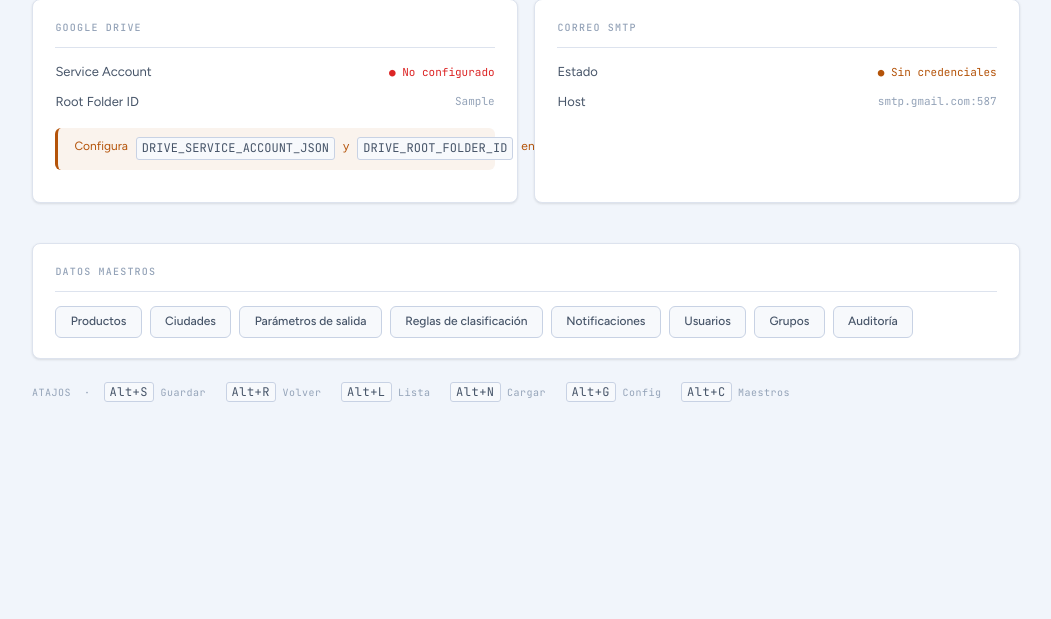
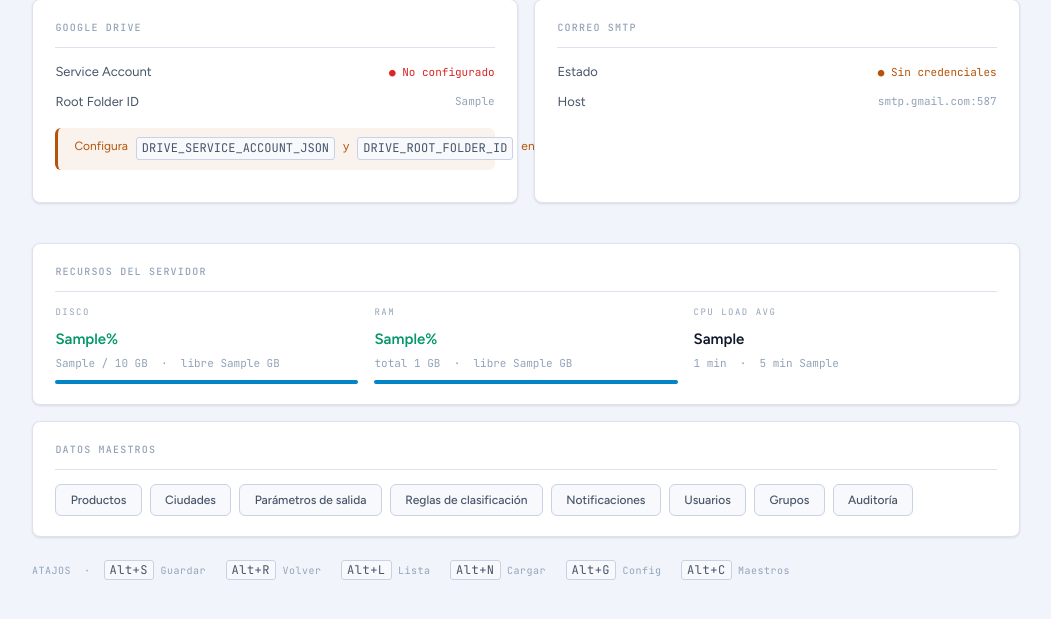
Before and after one commit to Proasepsis/despacha, a Django app: template core/templates/core/config.html in a window 1280 px wide. Shown: the part 119-738 px from the top of the page, without its empty margins (228-1279 px from the left). Run offline with Django 5.2, Linux system fonts and the light colour scheme; the template is opened without the code that fills it: most values are stand-ins (such as "Sample title", 1, 10 or a date in 2020); parts of the project's set-up code (start-up, migrations or seed data) failed here and were passed over.

Commit message:
feat: panel de recursos del servidor (disco, RAM, CPU load) en configuración

```diff
--- a/core/templates/core/config.html
+++ b/core/templates/core/config.html
@@ -59,6 +59,47 @@
 
 </div>
 
+<div class="card" style="margin-bottom:1rem;">
+    <div class="card-header">Recursos del servidor</div>
+    <div style="display:grid;grid-template-columns:repeat(3,1fr);gap:1rem;">
+
+        <div>
+            <div style="font-family:var(--font-mono);font-size:9px;text-transform:uppercase;letter-spacing:1.5px;color:var(--text-muted);margin-bottom:.5rem;">Disco</div>
+            <div style="font-size:15px;font-weight:600;color:{% if recursos.disco_usado_pct > 85 %}var(--danger){% elif recursos.disco_usado_pct > 70 %}var(--warning){% else %}var(--success){% endif %};">
+                {{ recursos.disco_usado_pct }}%
+            </div>
+            <div style="font-family:var(--font-mono);font-size:11px;color:var(--text-muted);margin-top:.25rem;">
+                {{ recursos.disco_usado_gb }} / {{ recursos.disco_total_gb }} GB &nbsp;·&nbsp; libre {{ recursos.disco_libre_gb }} GB
+            </div>
+            <div style="margin-top:.5rem;height:4px;border-radius:2px;background:var(--border-mid);overflow:hidden;">
+                <div style="height:100%;width:{{ recursos.disco_usado_pct }}%;background:{% if recursos.disco_usado_pct > 85 %}var(--danger){% elif recursos.disco_usado_pct > 70 %}var(--warning){% else %}var(--accent){% endif %};transition:width .3s;"></div>
+            </div>
+        </div>
+
+        <div>
+            <div style="font-family:var(--font-mono);font-size:9px;text-transform:uppercase;letter-spacing:1.5px;color:var(--text-muted);margin-bottom:.5rem;">RAM</div>
+            <div style="font-size:15px;font-weight:600;color:{% if recursos.ram.usado_pct > 85 %}var(--danger){% elif recursos.ram.usado_pct > 70 %}var(--warning){% else %}var(--success){% endif %};">
+                {{ recursos.ram.usado_pct }}%
+            </div>
+            <div style="font-family:var(--font-mono);font-size:11px;color:var(--text-muted);margin-top:.25rem;">
+                total {{ recursos.ram.total_gb }} GB &nbsp;·&nbsp; libre {{ recursos.ram.disponible_gb }} GB
+            </div>
+            <div style="margin-top:.5rem;height:4px;border-radius:2px;background:var(--border-mid);overflow:hidden;">
+                <div style="height:100%;width:{{ recursos.ram.usado_pct }}%;background:{% if recursos.ram.usado_pct > 85 %}var(--danger){% elif recursos.ram.usado_pct > 70 %}var(--warning){% else %}var(--accent){% endif %};transition:width .3s;"></div>
+            </div>
+        </div>
+
+        <div>
+            <div style="font-family:var(--font-mono);font-size:9px;text-transform:uppercase;letter-spacing:1.5px;color:var(--text-muted);margin-bottom:.5rem;">CPU Load avg</div>
+            <div style="font-size:15px;font-weight:600;color:var(--text);">{{ recursos.load1 }}</div>
+            <div style="font-family:var(--font-mono);font-size:11px;color:var(--text-muted);margin-top:.25rem;">
+                1 min &nbsp;·&nbsp; 5 min {{ recursos.load5 }}
+            </div>
+        </div>
+
+    </div>
+</div>
+
 <div class="card">
     <div class="card-header">Datos maestros</div>
     <div style="display:flex;flex-wrap:wrap;gap:.5rem;">
```
Also changed, not shown: core/views.py (+31 -0 lines).
